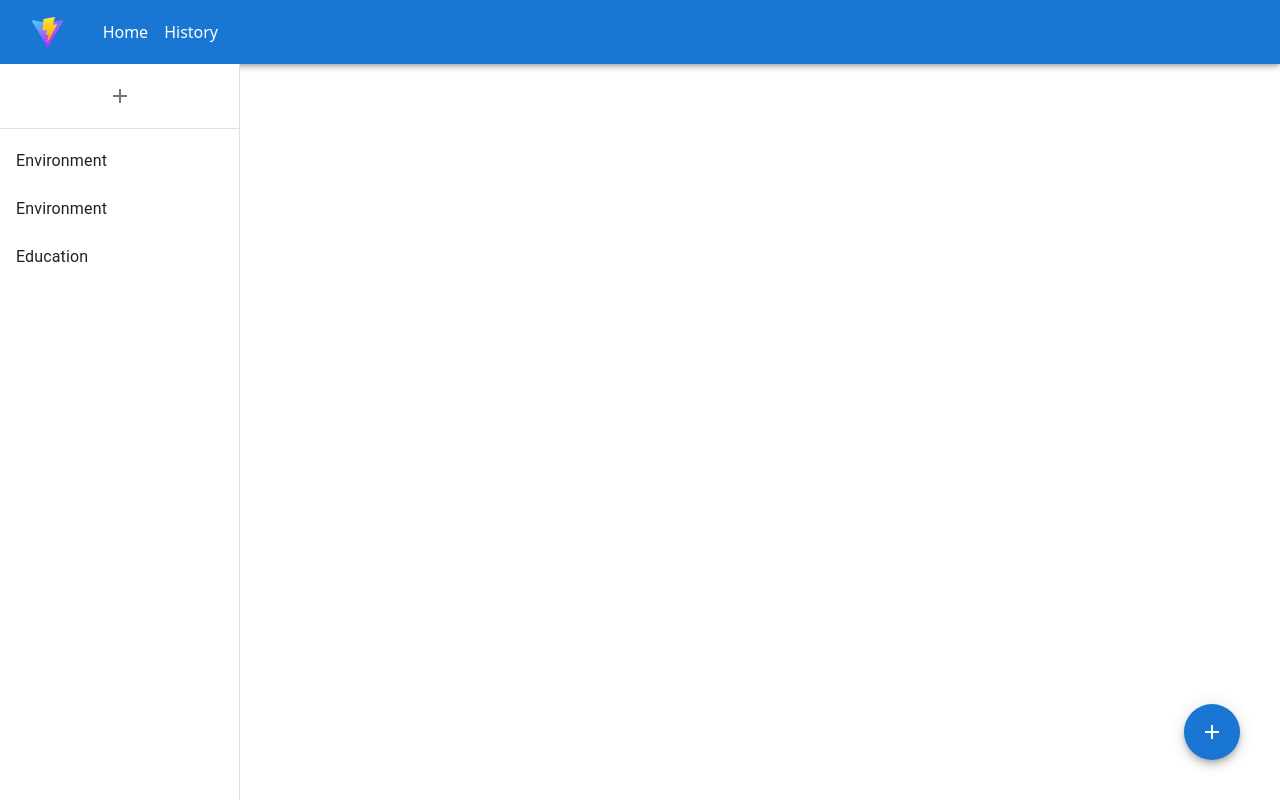
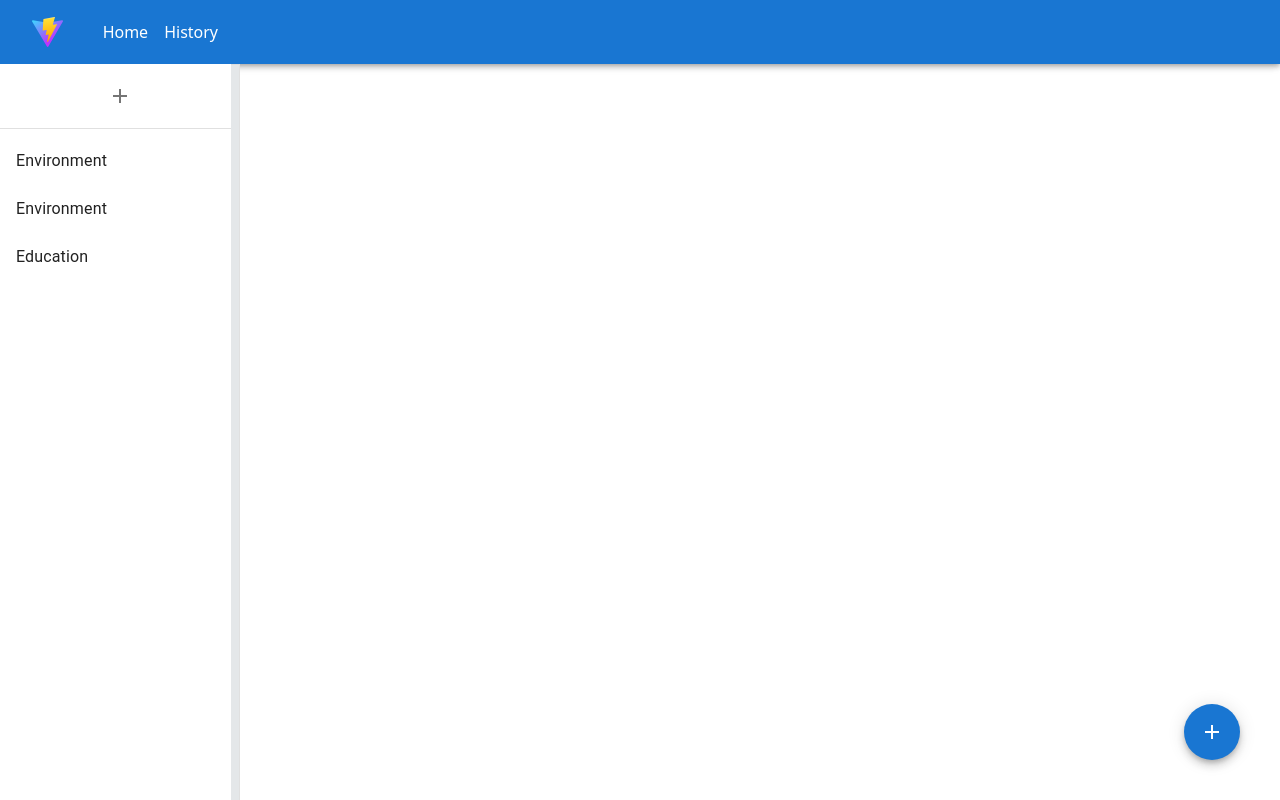
Before and after one commit to Sudhanva-Nadiger/My-App, a React (Vite) app: page / in a window 1280 px wide. Built offline with nearby package versions, Linux system fonts and the light colour scheme.

Commit message:
resizable drawer

```diff
--- a/src/components/Drawer.jsx
+++ b/src/components/Drawer.jsx
@@ -11,19 +11,56 @@ import Cards from './Cards'
 import {IconButton, Toolbar} from "@mui/material";
 import { Close, Add }  from '@mui/icons-material'
 import ListItem from './ListItem.jsx'
+import {useCallback} from "react";
 
-const drawerWidth = 240;
+const drawerDefaultWidth = 240;
+const drawerMinWidth = 80;
+const drawerMaxWidth = 600;
+
+const draggerStyles = {
+    width: "8px",
+    cursor: "ew-resize",
+    padding: "4px 0 0",
+    borderTop: "1px solid #ddd",
+    position: "absolute",
+    top: 0,
+    right: 0,
+    bottom: 0,
+    zIndex: 11100,
+    backgroundColor: "#e4e7e9"
+}
 
 const handleClose = (dispatch, open) => dispatch(toggleDrawer(!open))
 
 function ResponsiveDrawer() {
   const [cards, setCards] = React.useState([]);
   const [active, setActive] = React.useState("");
+  const [drawerWidth, setWidth] = React.useState(drawerDefaultWidth)
   const buckets = useSelector(allBuckets)
   const mobileOpen = useSelector(selectToggler)
   const dispatch = useDispatch()
 
-  const drawer = (
+/* make the drawer resizable */
+    const handleMouseDown = e => {
+        document.addEventListener("mouseup", handleMouseUp, true);
+        document.addEventListener("mousemove", handleMouseMove, true);
+    };
+
+    const handleMouseUp = () => {
+        document.removeEventListener("mouseup", handleMouseUp, true);
+        document.removeEventListener("mousemove", handleMouseMove, true);
+    };
+
+    const handleMouseMove = useCallback(e => {
+        const newWidth = e.clientX - document.body.offsetLeft;
+        if (newWidth > drawerMinWidth && newWidth < drawerMaxWidth) {
+            setWidth(newWidth);
+        }
+    }, []);
+
+
+
+    const drawer = (
     <div>
       <Toolbar sx={{ justifyContent: 'space-evenly' }}>
         <IconButton>
@@ -55,7 +92,7 @@ function ResponsiveDrawer() {
 
         <Box
           component="nav"
-          sx={{ width: { sm: drawerWidth }, flexShrink: { sm: 0 } }}
+          sx={{ width: { sm: drawerWidth }, flexShrink: { sm: 0 }, position: 'relative' }}
           aria-label="mailbox folders"
         >
           {/* The implementation can be swapped with js to avoid SEO duplication of links. */}
@@ -82,6 +119,7 @@ function ResponsiveDrawer() {
             open
           >
             {drawer}
+              <div style={draggerStyles} onMouseDown={e => handleMouseDown(e)} className="dragger" />
           </Drawer>
         </Box>
       </Box>
```
